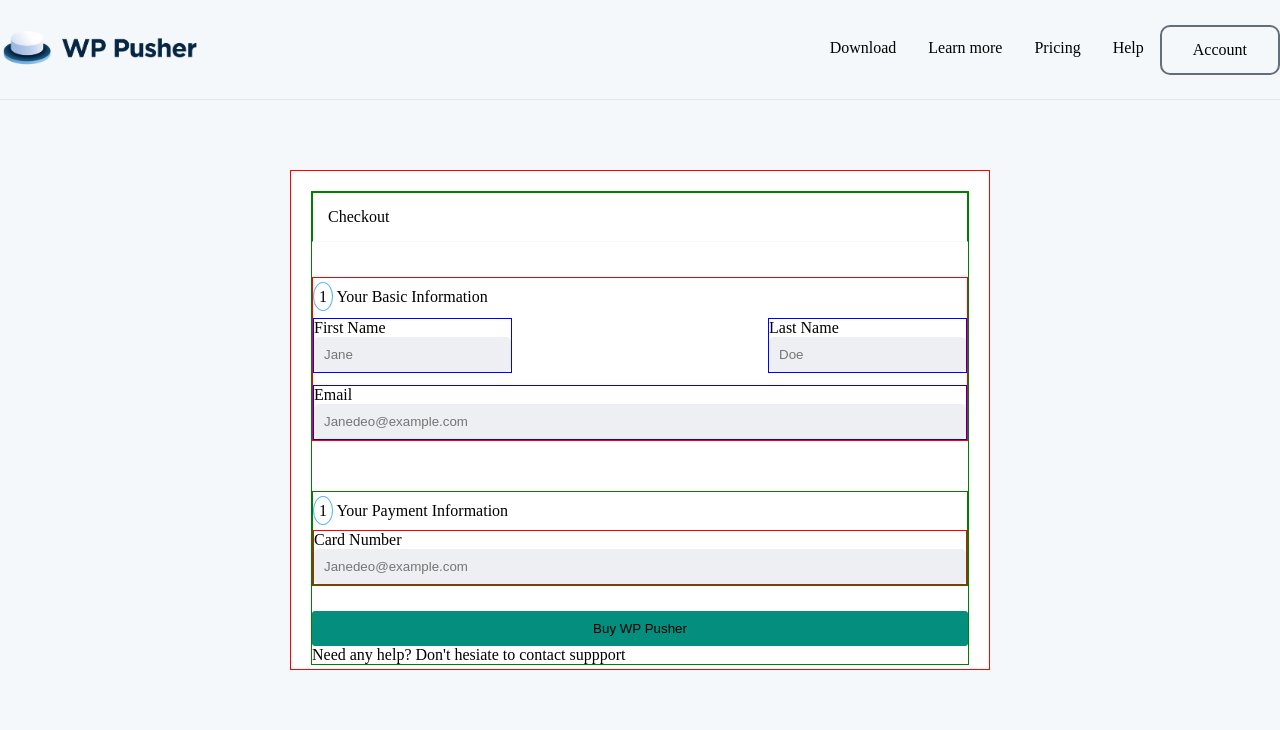
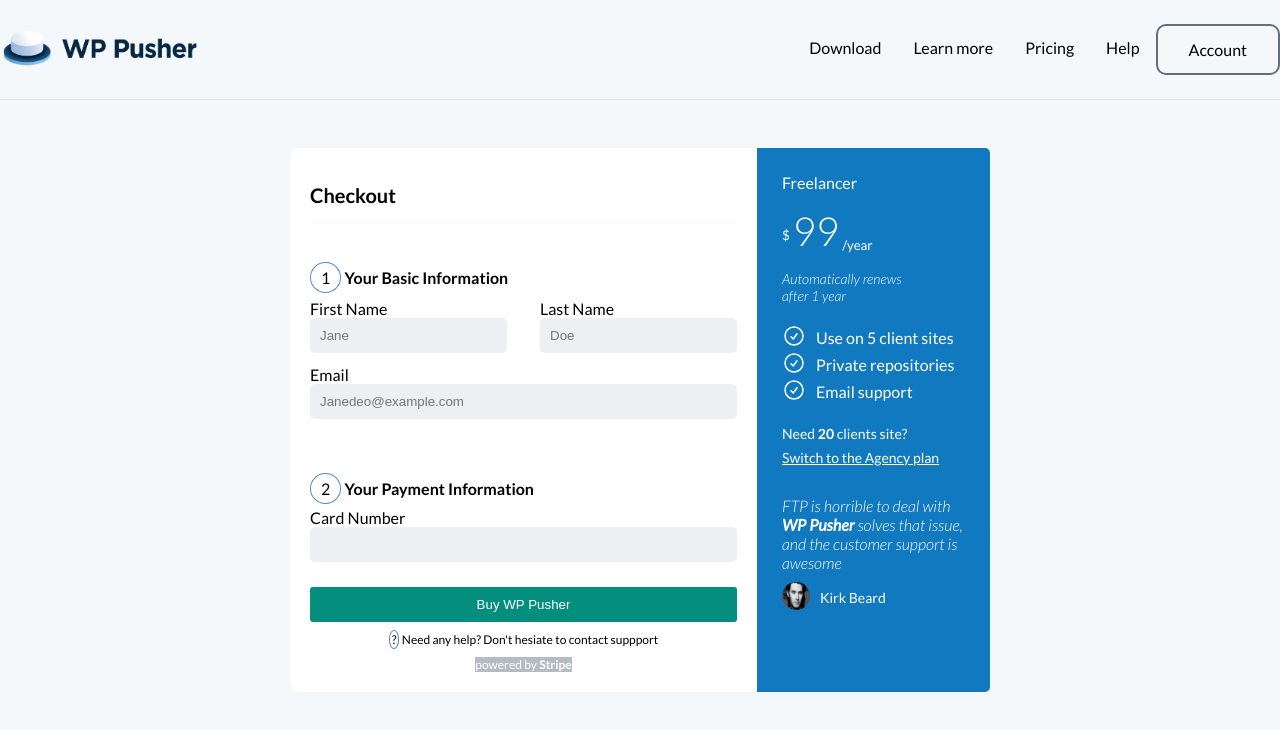
Before and after one commit to maxibrain4/wp-pusher, a plain HTML site: page index.html in a window 1280 px wide. Drawn offline with Linux system fonts and the light colour scheme.

Commit message:
finished the card

```diff
--- a/index.css
+++ b/index.css
@@ -7,11 +7,19 @@
 .container {
   width: 100%;
   background-color: hsl(204, 33%, 97%);
+  font-family: lato;
 }
 .card {
   border: 1p solid black;
   max-width: 1440px;
   margin: 0 auto;
+}
+.whole-box {
+  display: flex;
+  justify-content: space-between;
+}
+.first-box {
+  flex: 65%;
 }
 
 header {
@@ -59,24 +67,30 @@
 
 .pcard {
   background-color: white;
-  border: 1px solid red;
+  /* border: 1px solid red; */
   width: 700px;
-  height: 500px;
+  /* height: 500px; */
+  border-radius: 10px;
 }
 /* .whole-box {
   margin: 20px;
 } */
 .box {
-  border: 1px solid green;
+  /* border: 1px solid green; */
 }
 .form-label {
-  border: 1px solid red;
+  /* border: 1px solid red; */
 }
 
 .circle {
-  border: 1px solid #57b5f9;
+  border: 1px solid #548bc5;
   border-radius: 50%;
-  padding: 5px;
+  padding: 5px 10px;
+}
+.scircle {
+  border: 1px solid #548bc5;
+  border-radius: 50%;
+  padding: 1px 2px;
 }
 .box-name {
   display: flex;
@@ -84,10 +98,10 @@
   margin: 12px 0;
 }
 .firstname {
-  border: 1px solid blue;
+  /* border: 1px solid blue; */
 }
 .email-box {
-  border: 1px solid blue;
+  /* border: 1px solid blue; */
 }
 .input-box {
   width: 100%;
@@ -101,20 +115,22 @@
   border-radius: 5px;
 }
 .box-name2 {
-  border: 1px solid green;
+  /* border: 1px solid green; */
 }
 .cardnumber-box {
-  border: 1px solid red;
+  /* border: 1px solid red; */
 }
 
 .first-box {
   margin: 20px;
-  border: 1px solid green;
+  /* border: 1px solid green; */
 }
 .box {
-  padding: 15px;
+  padding: 15px 0;
   margin-bottom: 10px;
   border-bottom: 1px solid #f6f8fb;
+  font-size: 20px;
+  font-weight: 600;
 }
 .label {
   margin: 10px 0;
@@ -134,4 +150,124 @@
   background-color: #038e7d;
   border: none;
   border-radius: 3px;
+  color: #ffffff;
 }
+.downtext {
+  display: flex;
+  align-items: center;
+  justify-content: center;
+}
+.little-box {
+  display: flex;
+  align-items: center;
+  justify-content: center;
+}
+
+/* sidebar */
+.second-box {
+  /* border: 1px solid black; */
+  flex: 35%;
+  background-color: #1179bf;
+  color: #ffffff;
+  padding: 25px;
+  border-top-right-radius: 5px;
+  border-bottom-right-radius: 5px;
+}
+/* .sidebar-box {
+  margin: 20px;
+} */
+.digit {
+  font-size: 40px;
+  font-weight: 300;
+}
+
+/*
+ul {
+  list-style-image: url;
+} */
+
+.point {
+  display: flex;
+
+  align-items: center;
+  gap: 10px;
+}
+.bullet-points {
+  /* border: 1px solid red; */
+  margin: 20px 0;
+}
+
+.bullet-img {
+  width: 24px;
+  height: 24px;
+}
+
+.text-price {
+  /* border: 1px solid green; */
+}
+
+.person-image {
+  width: 28px;
+  height: 28px;
+  border-radius: 50%;
+}
+.img-text {
+  display: flex;
+  align-items: center;
+  gap: 10px;
+}
+
+.plan-digit {
+  /* border: 1px solid red; */
+  margin: 15px 0;
+}
+.plan-box {
+  /* border: 1px solid green; */
+}
+
+.text-price {
+  margin: 10px 0;
+}
+
+.testimony-text {
+  margin: 10px 0;
+  font-weight: 300;
+  font-style: italic;
+}
+.testimony {
+  margin-top: 30px;
+}
+.single-link {
+  color: #ffffff;
+  font-size: 14px;
+}
+.simple-text {
+  margin-bottom: 5px;
+  font-size: 14px;
+}
+
+.downtext {
+  margin: 10px 0;
+  font-size: 12px;
+}
+.lbox {
+  /* border: 1px solid red; */
+  background-color: #b5bbc2;
+  color: #ffffff;
+  font-size: 12px;
+}
+.basic-text {
+  font-weight: 600;
+}
+.tet {
+  font-size: 14px;
+}
+.texty {
+  font-weight: 300;
+  font-style: italic;
+  font-size: 14px;
+  padding-right: 50px;
+}
+/* .text-price {
+  font: 14px;
+} */
--- a/index.html
+++ b/index.html
@@ -3,7 +3,14 @@
   <head>
     <meta charset="UTF-8" />
     <meta name="viewport" content="width=device-width, initial-scale=1.0" />
+    <link rel="preconnect" href="https://fonts.googleapis.com" />
+    <link rel="preconnect" href="https://fonts.gstatic.com" crossorigin />
+    <link
+      href="https://fonts.googleapis.com/css2?family=Lato:ital,wght@0,300;0,400;0,700;1,300;1,400&family=Nunito+Sans:wght@300;600;800&display=swap"
+      rel="stylesheet"
+    />
     <link rel="stylesheet" href="index.css" />
+
     <title>WP Pusher</title>
   </head>
   <body>
@@ -18,10 +25,10 @@
           </div>
           <nav class="nav-link">
             <ul class="main-link">
-              <li><a>Download</a></li>
-              <li><a>Learn more</a></li>
-              <li><a>Pricing</a></li>
-              <li><a>Help</a></li>
+              <li class="link"><a>Download</a></li>
+              <li class="link"><a>Learn more</a></li>
+              <li class="link"><a>Pricing</a></li>
+              <li class="link"><a>Help</a></li>
               <li class="active"><a>Account</a></li>
             </ul>
           </nav>
@@ -36,7 +43,7 @@
                   <div class="form-label">
                     <div class="label">
                       <span class="circle">1</span>
-                      <span>Your Basic Information</span>
+                      <span class="basic-text">Your Basic Information</span>
                     </div>
                     <div class="box-name">
                       <div class="firstname">
@@ -68,18 +75,13 @@
                 <div class="form-box2">
                   <div class="box-name2">
                     <div class="label">
-                      <span class="circle">1</span>
-                      <span>Your Payment Information</span>
+                      <span class="circle">2</span>
+                      <span class="basic-text">Your Payment Information</span>
                     </div>
                     <div class="cardnumber-box">
                       <p>Card Number</p>
                       <div class="input-box">
-                        <input
-                          type="text"
-                          name=""
-                          id=""
-                          placeholder="Janedeo@example.com"
-                        />
+                        <input type="text" name="" id="" />
                       </div>
                     </div>
                   </div>
@@ -88,14 +90,78 @@
                 <div class="button-box">
                   <button>Buy WP Pusher</button>
                 </div>
-                <div>
+                <div class="downtext">
                   <p>
+                    <span class="scircle">?</span>
                     <span>Need any help?</span> Don't hesiate to contact
                     suppport
                   </p>
                 </div>
+                <div>
+                  <div class="little-box">
+                    <span class="lbox">powered by <b>Stripe</b> </span>
+                  </div>
+                </div>
               </div>
-              <div class="second-box"></div>
+              <div class="second-box">
+                <div class="sidebar-box">
+                  <div class="plan-box">
+                    <p>Freelancer</p>
+                    <div class="plan-digit">
+                      <sup>$</sup>
+                      <span class="digit">99</span>
+                      <sub>/year</sub>
+                    </div>
+                    <p class="texty">Automatically renews after 1 year</p>
+                  </div>
+                </div>
+                <div class="bullet-points">
+                  <div class="point">
+                    <div class="image-box">
+                      <img src="/check.svg" alt="" class="bullet-img" />
+                    </div>
+                    <div class="text">
+                      <p>Use on 5 client sites</p>
+                    </div>
+                  </div>
+                  <div class="point">
+                    <div class="image-box">
+                      <img src="/check.svg" alt="" class="bullet-img" />
+                    </div>
+                    <div class="text">
+                      <p>Private repositories</p>
+                    </div>
+                  </div>
+                  <div class="point">
+                    <div class="image-box">
+                      <img src="/check.svg" alt="" class="bullet-img" />
+                    </div>
+                    <div class="text">
+                      <p>Email support</p>
+                    </div>
+                  </div>
+                </div>
+
+                <div class="text-price">
+                  <p class="simple-text">Need <b>20</b> clients site?</p>
+                  <p>
+                    <a href="" class="single-link">Switch to the Agency plan</a>
+                  </p>
+                </div>
+
+                <div class="testimony">
+                  <p class="testimony-text">
+                    FTP is horrible to deal with <b> WP Pusher</b> solves that
+                    issue, and the customer support is awesome
+                  </p>
+                  <div class="img-text">
+                    <div>
+                      <img src="/person.jpeg" alt="" class="person-image" />
+                    </div>
+                    <p class="tet">Kirk Beard</p>
+                  </div>
+                </div>
+              </div>
             </div>
           </div>
         </section>
```
Also changed, not shown: check.svg (added), person.jpeg (added).
